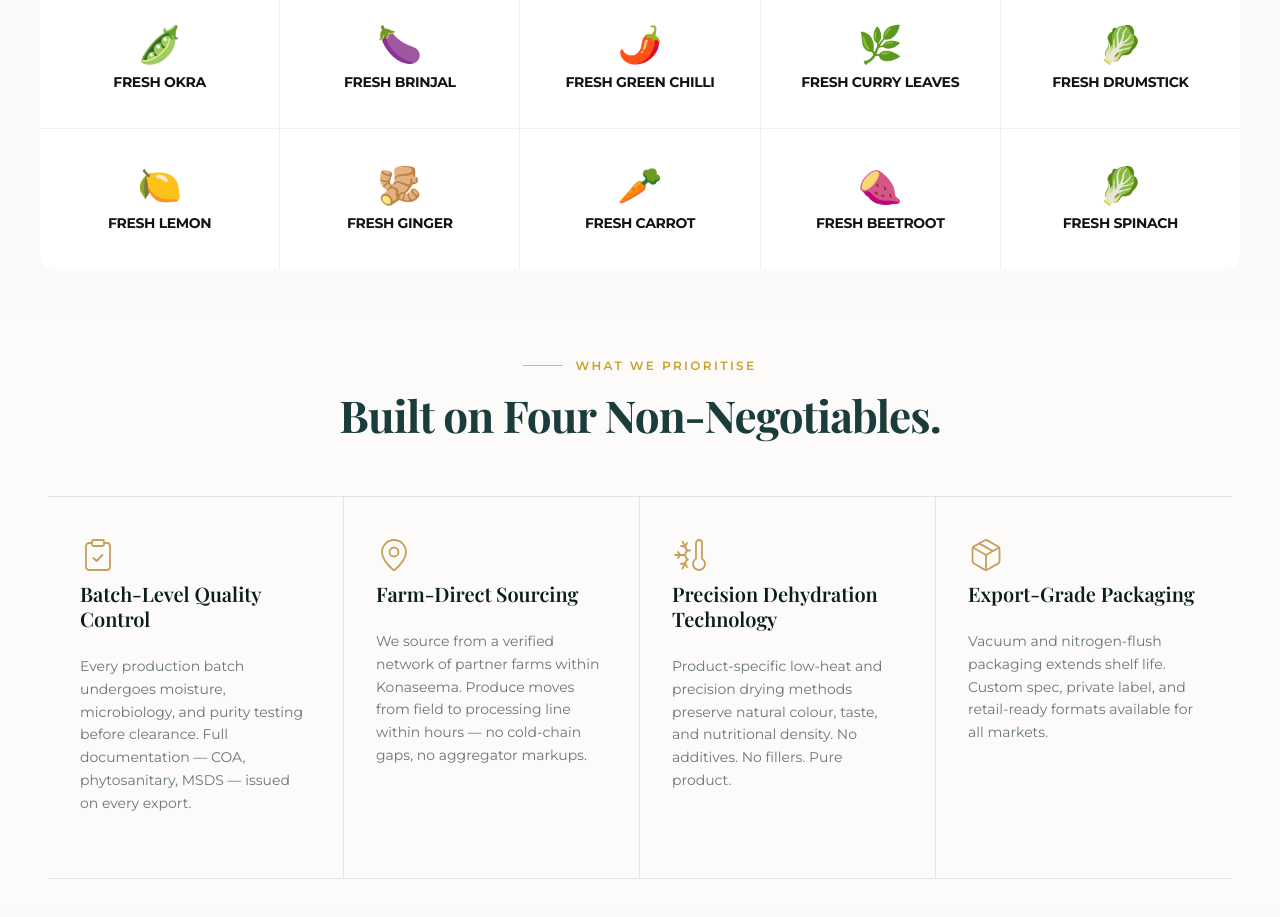
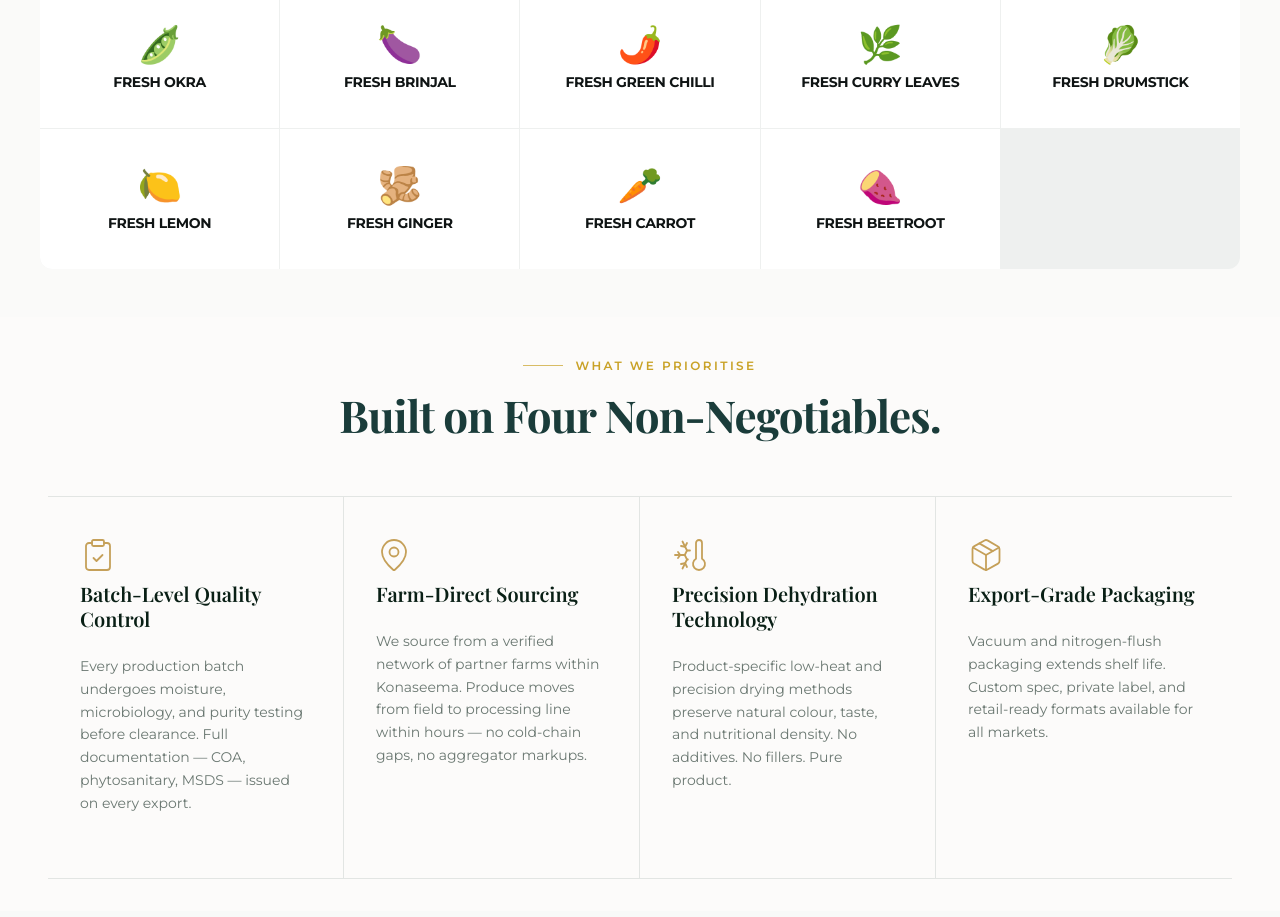
Before and after one commit to tpmx1123/amvi_v2, a React (Vite) app: page / in a window 1280 px wide. Shown: the part 2520-3437 px from the top of the page. Built offline with nearby package versions, Linux system fonts and the light colour scheme.

Commit message:
added the animation and layout all sections

```diff
--- a/src/components/HeroProduct.jsx
+++ b/src/components/HeroProduct.jsx
@@ -22,7 +22,7 @@ const PRODUCTS = {
     { name: 'Fresh Ginger', icon: '🫚', useCases: 'Tea · Cooking · Export' },
     { name: 'Fresh Carrot', icon: '🥕', useCases: 'Salads · Juices · Baby food · Export' },
     { name: 'Fresh Beetroot', icon: '🍠', useCases: 'Salads · Juices · Colour · Export' },
-    { name: 'Fresh Spinach', icon: '🥬', useCases: 'Saag · Salads · Export' },
+
   ],
   dehydrated: [
     { name: 'Turmeric Powder', icon: '🟡', useCases: 'Spice blends · Food manufacturing · Nutraceuticals' },
@@ -39,7 +39,7 @@ const PRODUCTS = {
     { name: 'Rose Powder', icon: '🌹', useCases: 'Cosmetics · Beverages · Wellness products' },
     { name: 'Curd Powder', icon: '🥛', useCases: 'Marinades · Ready meals · Dips · Seasoning' },
     { name: 'Bitter Gourd Powder', icon: '💚', useCases: 'Health supplements · Herbal products' },
-    { name: 'ABC Powder', icon: '🌈', useCases: 'Apple · Beetroot · Carrot – health drink blend' },
+
   ],
   'ready-to-cook': [
     { name: 'Instant Biryani Mix', icon: '🍚', useCases: 'Ready meals · Food service · Retail' },
@@ -56,7 +56,7 @@ const PRODUCTS = {
     { name: 'Sambar Powder Pack', icon: '📦', useCases: 'Home cooking · Bulk · Export' },
     { name: 'Rasam Mix', icon: '🫕', useCases: 'Soups · Digestive · Export' },
     { name: 'Vada Mix', icon: '🥟', useCases: 'Snacks · Food service · Retail' },
-    { name: 'Idli Batter Mix', icon: '🍘', useCases: 'Breakfast · Fermented · Export' },
+
   ],
 };
 
```
